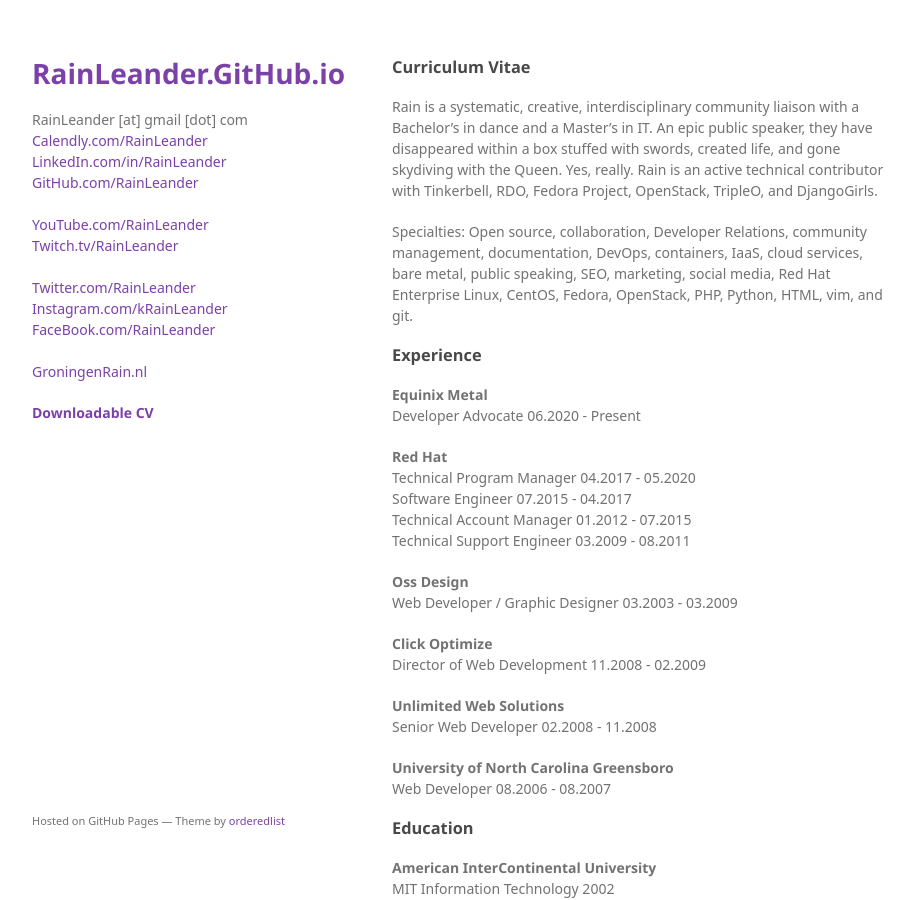
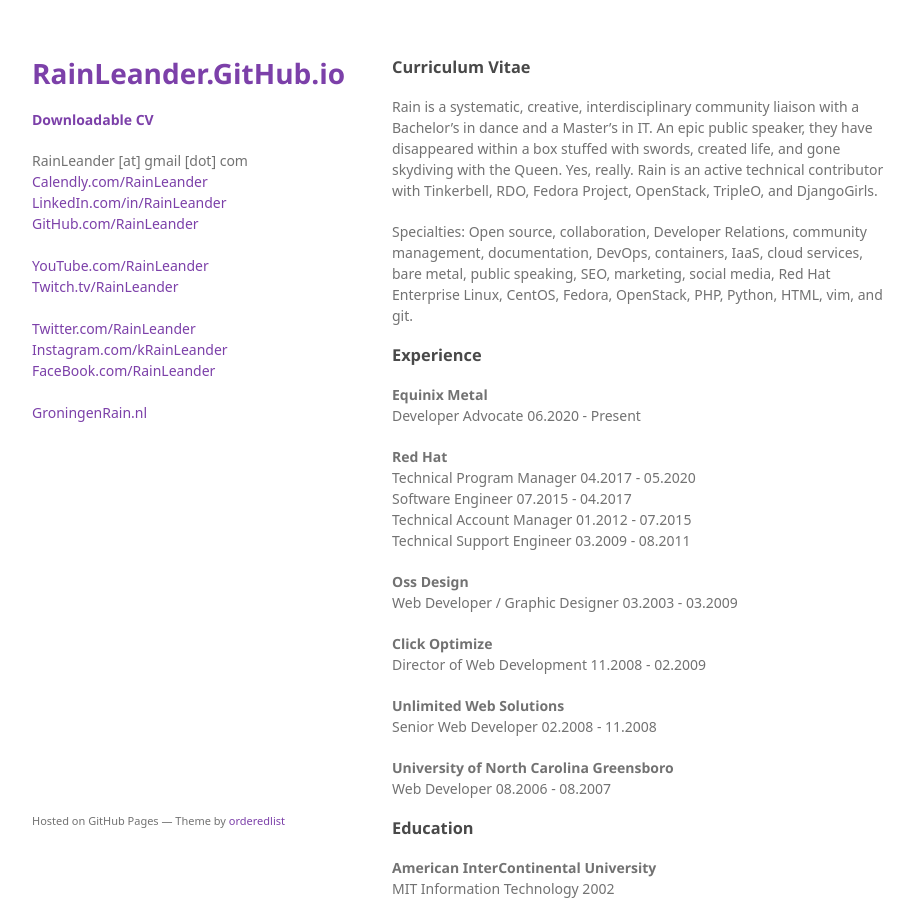
Before and after one commit to rainleander/rainleander.github.io, a Jekyll site: the page cv/index.html, which Jekyll copies as it is, in a window 1280 px wide and 900 px high. Shown: the whole window, without its empty margins (178-1092 px from the left). Built offline with Jekyll 4.4.1, drawn with Linux system fonts in a browser that asks for light colours; some web fonts are replaced.

Commit message:
Update index.html

```diff
--- a/cv/index.html
+++ b/cv/index.html
@@ -17,6 +17,8 @@
       <header>
         <h1><a href="https://rainleander.github.io/cv/">RainLeander.GitHub.io</a></h1>
 
+          <p class="view"><b><a href="RainLeanderResumeMarch2021.pdf">Downloadable CV</a></b></p>
+
           <p>RainLeander [at] gmail [dot] com<br>
           <a href="https://calendly.com/rainleander">Calendly.com/RainLeander</a><br>
           <a href="https://www.linkedin.com/in/rainleander/">LinkedIn.com/in/RainLeander</a><br>
@@ -30,8 +32,6 @@
           <a href="http://facebook.com/rainleander">FaceBook.com/RainLeander</a><br><br>
 
           <a href="http://groningenrain.nl/">GroningenRain.nl</a></p>
-
-        <p class="view"><b><a href="RainLeanderResumeMarch2021.pdf">Downloadable CV</a></b></p>
 
       </header>
       <section>
```
